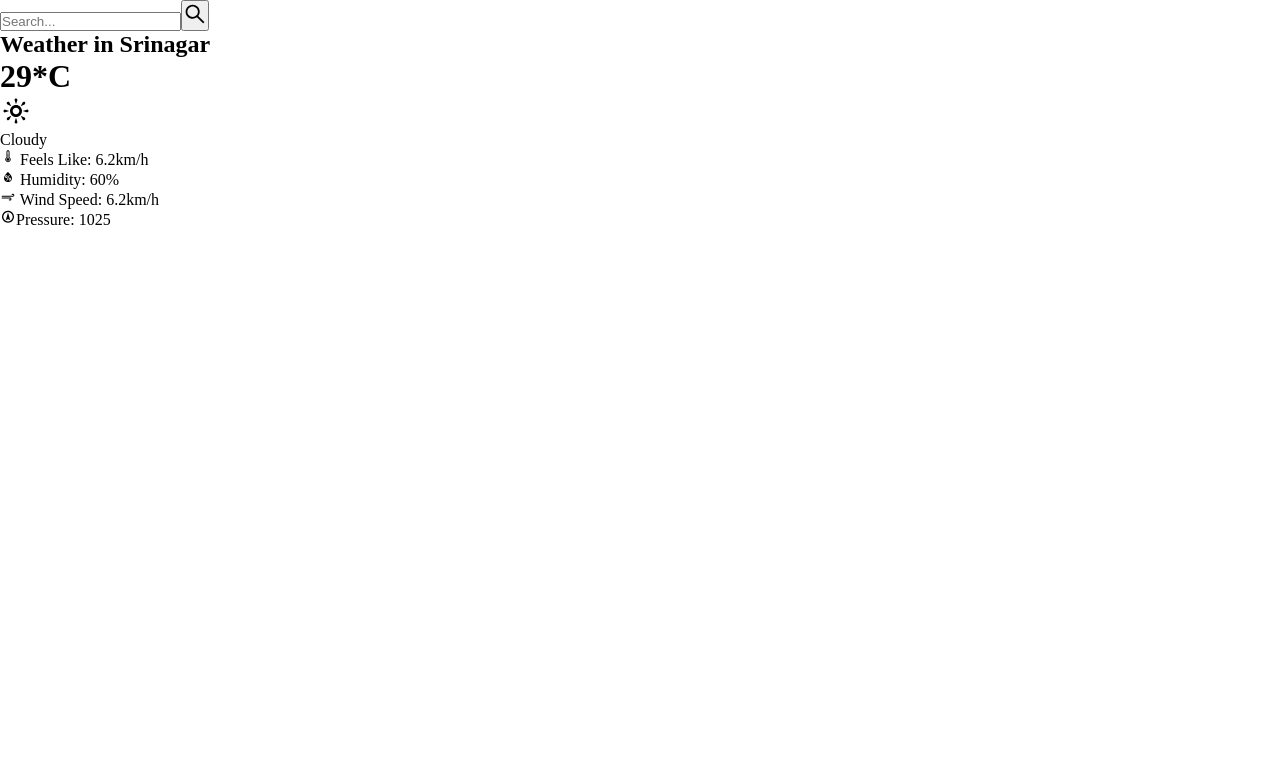
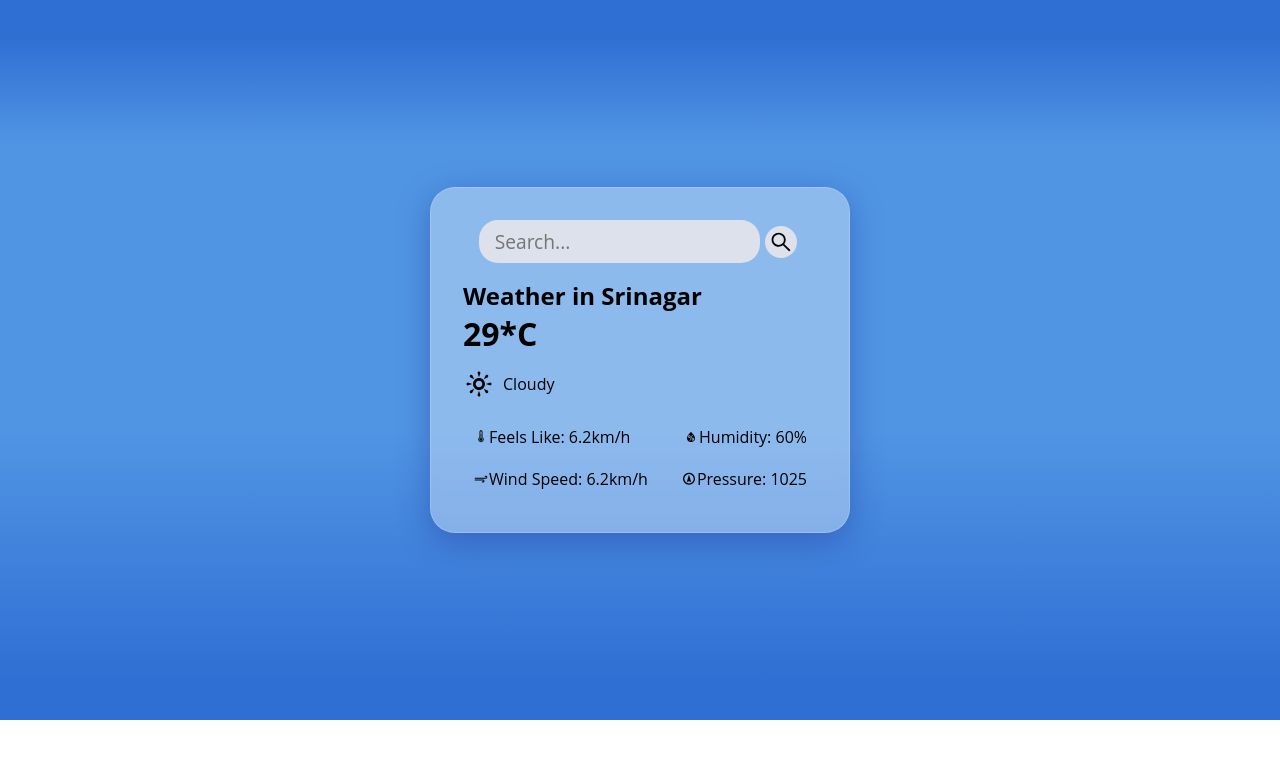
Before and after one commit to haseebyousuf/sky-sense, a React (Create React App) app: page / in a window 1280 px wide. Shown: the top 758 px of the page. Built offline with nearby package versions, Linux system fonts and the light colour scheme.

Commit message:
added basic styling

```diff
--- a/src/index.css
+++ b/src/index.css
@@ -2,4 +2,110 @@
     padding: 0;
     margin: 0;
     box-sizing: border-box;
+    font-family: 'Open Sans', 'Helvetica Neue', sans-serif;
+    }
+
+.container{
+    display: flex;
+    justify-content: center;
+    align-items: center;
+    height: 90vh;
+    margin: 0;
+    background: rgb(106,99,235);
+    background-image: linear-gradient(180deg,#2f6ed3 5%,#5095e4 20%,#5095e4 60%,#2f6ed3 95%);
 }
+
+.card{
+    padding: 2rem;
+    width: 100%;
+    max-width: 420px;
+    margin: 1rem;
+    background: rgba( 255, 255, 255, 0.35 );
+    box-shadow: 0 8px 32px 0 rgba( 31, 38, 135, 0.37 );
+    backdrop-filter: blur( 4px );
+    -webkit-backdrop-filter: blur( 4px );
+    border-radius: 25px;
+    border: 1px solid rgba( 255, 255, 255, 0.18 );
+}
+
+.search{
+    display: flex;
+    justify-content: center;
+    align-items: center;
+    padding-bottom: 1rem;
+}
+
+.search button {
+    background: #dde1eb;
+    height: 2rem;
+    margin: 0.3rem;
+    border-radius: 50%;
+    border: none;
+    width: 2rem;
+    outline: none;
+    cursor: pointer;
+    display: flex;
+    justify-content: center;
+    align-items: center;
+    transition: all 0.3s ease-in-out;
+}
+
+.search button:hover {
+    background: #ffffff;
+}
+
+input.search-bar {
+    background: #dde1eb;
+    border-radius: 19px;
+    padding: 0.5rem 1rem;
+    border: none;
+    outline: none;
+    font-size: 120%;
+    font-family: inherit;
+    font-weight: 500;
+}
+
+h1.temp {
+    margin: 0;
+    margin-bottom: 0.4em;
+  }
+
+  .weather-status {
+    display: flex;
+    align-items: center;
+  }
+
+  .description {
+    text-transform: capitalize;
+    margin-left: 8px;
+  }
+
+  .details{
+    display: flex;
+    flex-wrap: wrap;
+    justify-content: space-between;
+    align-content: space-between;
+    margin-top: 1rem;
+  }
+
+.details p{
+    padding: 10px;
+    display: flex;
+    align-items: center;
+    font-weight: 500;
+
+}
+  /* .weather.loading {
+    visibility: hidden;
+    max-height: 20px;
+    position: relative;
+  }
+
+  .weather.loading:after {
+    visibility: visible;
+    content: "Loading...";
+    color: white;
+    position: absolute;
+    top: 0;
+    left: 20px;
+  } */
```
